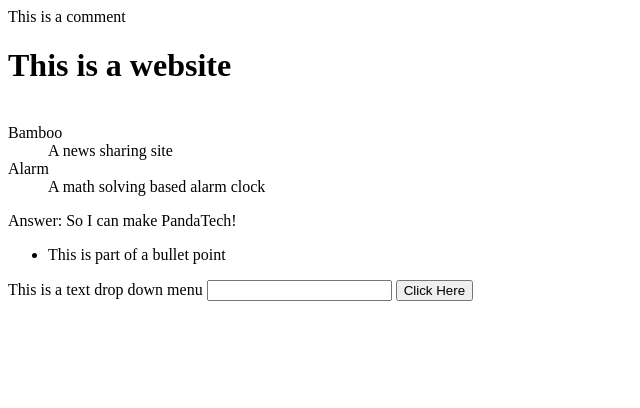
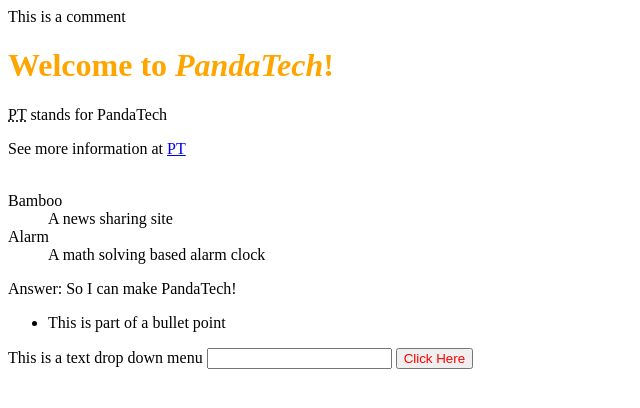
Before and after one commit to brthhule/WD-Test, a plain HTML site: page index.html in a window 1280 px wide. Shown: the whole page, without its empty margins (0-640 px from the left). Drawn offline with Linux system fonts and the light colour scheme.

Commit message:
Added dfn and stuff

```diff
--- a/index.html
+++ b/index.html
@@ -9,8 +9,10 @@
 </head>
 
 <body>
-    <h1>This is a website</h1>
+    <h1 id = "headerThing">Welcome to <dfn id = "PandaTech" title = "PandaTech Incorporated">PandaTech</dfn>!</h1>
 
+	<p><abbr title = "PandaTech">PT</abbr> stands for PandaTech</p>
+	<p>See more information at <a href = "PandaTech"> PT</a></p>
     <dl style="display: inline; margin-left: 10%">
         <dt>Bamboo</dt>
         <dd>
@@ -37,7 +39,7 @@
             <option value="Mercedes">
         </datalist>
 
-        <button onclick="datalistcall()" type="button">Click Here</button>
+        <button id = "buttonProp" onclick="datalistcall()" type="button">Click Here</button>
 
     </form>
 
@@ -70,8 +72,11 @@
         color: rgb(45, 46, 109);
     }
 
-    #titlePage {
-        color: blue;
+    #headerThing {
+        color: orange;
     }
+	#buttonProp {
+		color: red;
+	}
 </style>
 </html>
```
